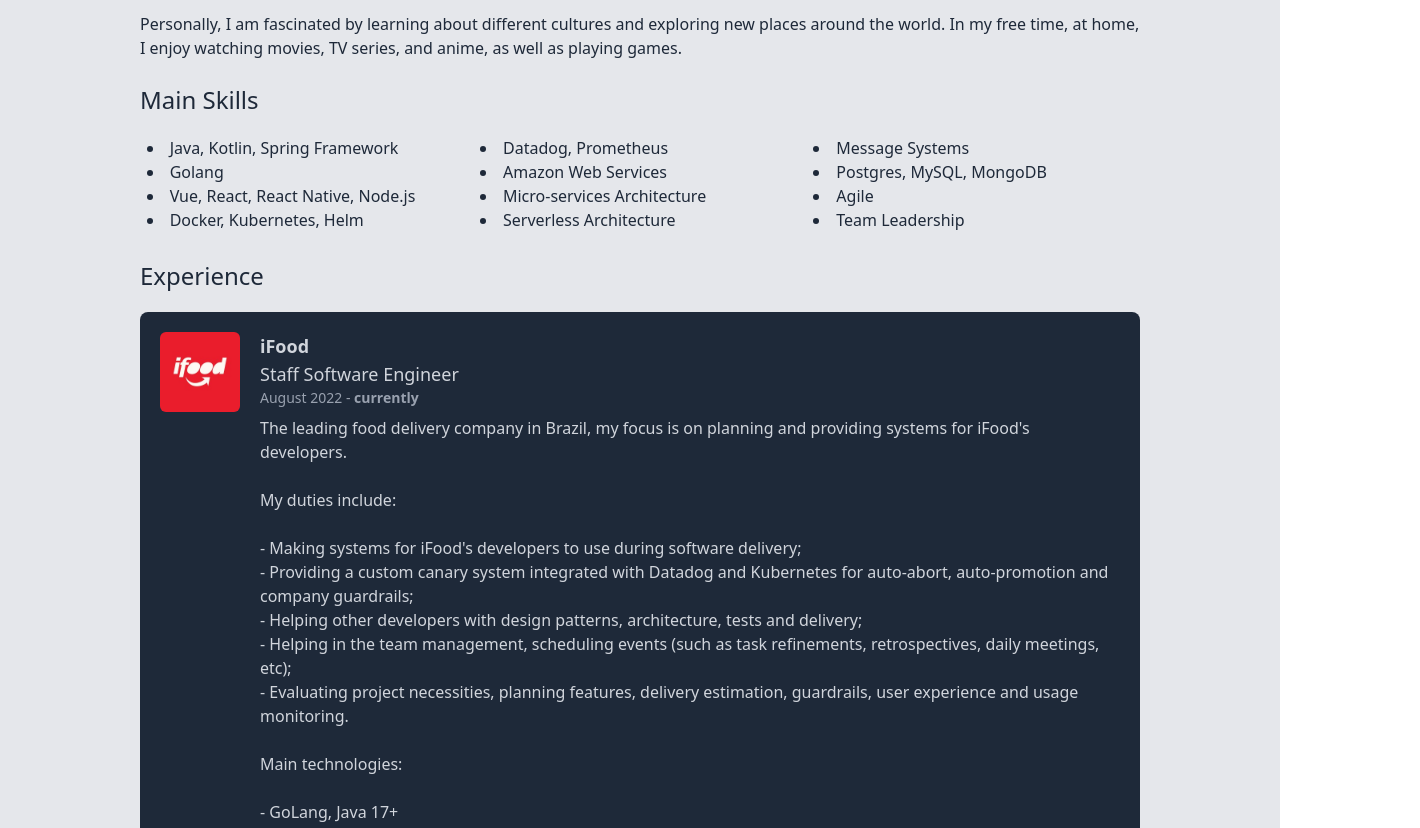
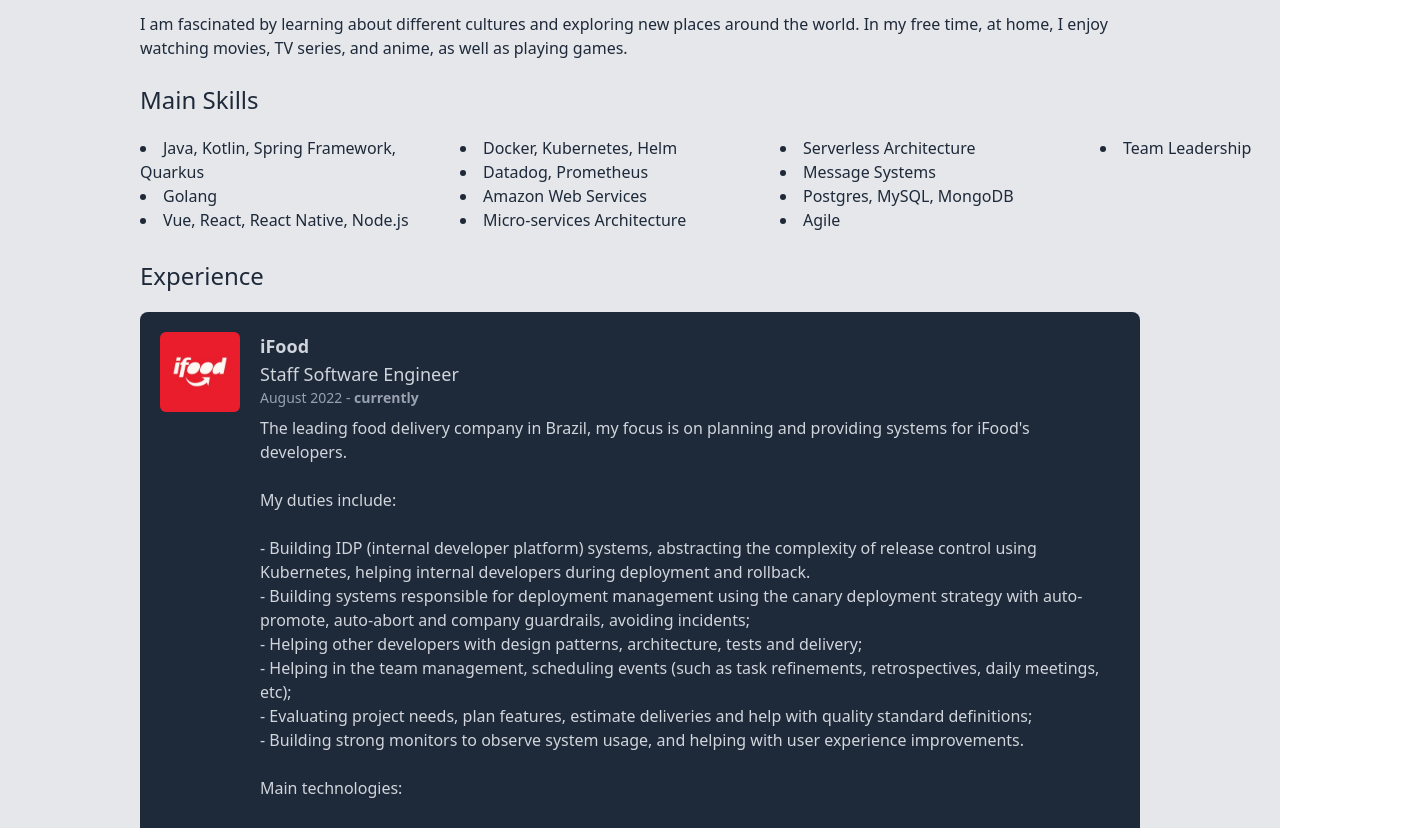
Before and after one commit to merorafael/merorafael.github.io, a Vue app: page / in a window 1280 px wide. Shown: the part 660-1488 px from the top of the page, 1420 px wide, since content can reach past the window. Built offline with nearby package versions, Linux system fonts and the light colour scheme.

Commit message:
chore: content adjustments and change font size on print version

```diff
--- a/src/App.vue
+++ b/src/App.vue
@@ -1,5 +1,5 @@
 <template>
-  <div class="bg-gray-200 relative min-h-screen print:text-sm">
+  <div class="bg-gray-200 relative min-h-screen print:text-base">
     <profile-header />
     <nav-bar :sections="['about', 'main-skills', 'experience', 'certifications', 'education']"/>
     <main class="container mx-auto pt-5 text-gray-800 max-w-250 px-4 lg:px-0">
--- a/src/assets/data/experience.json
+++ b/src/assets/data/experience.json
@@ -7,7 +7,7 @@
     "positions": [
       {
         "title": "Staff Software Engineer",
-        "description": "The leading food delivery company in Brazil, my focus is on planning and providing systems for iFood's developers.\n\nMy duties include:\n\n- Making systems for iFood's developers to use during software delivery;\n- Providing a custom canary system integrated with Datadog and Kubernetes for auto-abort, auto-promotion and company guardrails;\n- Helping other developers with design patterns, architecture, tests and delivery;\n- Helping in the team management, scheduling events (such as task refinements, retrospectives, daily meetings, etc);\n- Evaluating project necessities, planning features, delivery estimation, guardrails, user experience and usage monitoring.\n\nMain technologies:\n\n- GoLang, Java 17+\n- Spring Framework, Echo Framework\n- PostgreSQL\n- Docker\n- Kubernetes, Helm and Argo Rollouts\n- CI/CD using GitLab CI",
+        "description": "The leading food delivery company in Brazil, my focus is on planning and providing systems for iFood's developers.\n\nMy duties include:\n\n- Building IDP (internal developer platform) systems, abstracting the complexity of release control using Kubernetes, helping internal developers during deployment and rollback. \n- Building systems responsible for deployment management using the canary deployment strategy with auto-promote, auto-abort and company guardrails, avoiding incidents;\n- Helping other developers with design patterns, architecture, tests and delivery;\n- Helping in the team management, scheduling events (such as task refinements, retrospectives, daily meetings, etc);\n- Evaluating project needs, plan features, estimate deliveries and help with quality standard definitions;\n- Building strong monitors to observe system usage, and helping with user experience improvements.\n\nMain technologies:\n\n- GoLang\n- Java 21+, VirtualThreads, Spring Framework, Quarkus, Reactor\n- PostgreSQL\n- Docker\n- Apache Kafka, SQS and SNS\n- Kubernetes, Helm and Argo Rollouts\n- CI/CD using GitLab CI and ArgoCD\n- Datadog",
         "startDate": "08/2022",
         "endDate": ""
       }
--- a/src/assets/data/profile.json
+++ b/src/assets/data/profile.json
@@ -2,7 +2,7 @@
   "name": "Rafael Mello",
   "position": "Staff Software Engineer & Consultant",
   "location": "Rio de Janeiro, Brazil",
-  "about": "Software Engineer with more than ten years of experience in main development technologies. I have experience building systems for various knowledge areas, including retail commerce, finance, hospitality, pharmaceutical industries, internal platforms, as well as contributing to open-source projects.\n\nPersonally, I am fascinated by learning about different cultures and exploring new places around the world. In my free time, at home, I enjoy watching movies, TV series, and anime, as well as playing games.",
+  "about": "Software Engineer with more than ten years of experience in main development technologies. I have experience building systems for various knowledge areas, including retail commerce, finance, hospitality, pharmaceutical industries, internal platforms, as well as contributing to open-source projects.\n\nI am fascinated by learning about different cultures and exploring new places around the world. In my free time, at home, I enjoy watching movies, TV series, and anime, as well as playing games.",
   "contacts": [
     {
       "icon": "fab fa-linkedin",
--- a/src/assets/data/skills.json
+++ b/src/assets/data/skills.json
@@ -1,5 +1,5 @@
 [
-  "Java, Kotlin, Spring Framework",
+  "Java, Kotlin, Spring Framework, Quarkus",
   "Golang",
   "Vue, React, React Native, Node.js",
   "Docker, Kubernetes, Helm",
--- a/src/views/SectionSkills.vue
+++ b/src/views/SectionSkills.vue
@@ -1,7 +1,7 @@
 <template>
   <section-template title="Main Skills">
     <div class="whitespace-pre-line">
-      <ul class="flex flex-col items-center justify-start flex-wrap list-disc list-inside h-25 print:h-20">
+      <ul class="flex flex-col items-center justify-start flex-wrap list-disc list-inside h-25 print:h-25">
         <li
           class="w-80"
           v-for="skill in skills"
```
Also changed, not shown: 4 other files (tests, documents, lock files or other folders).
